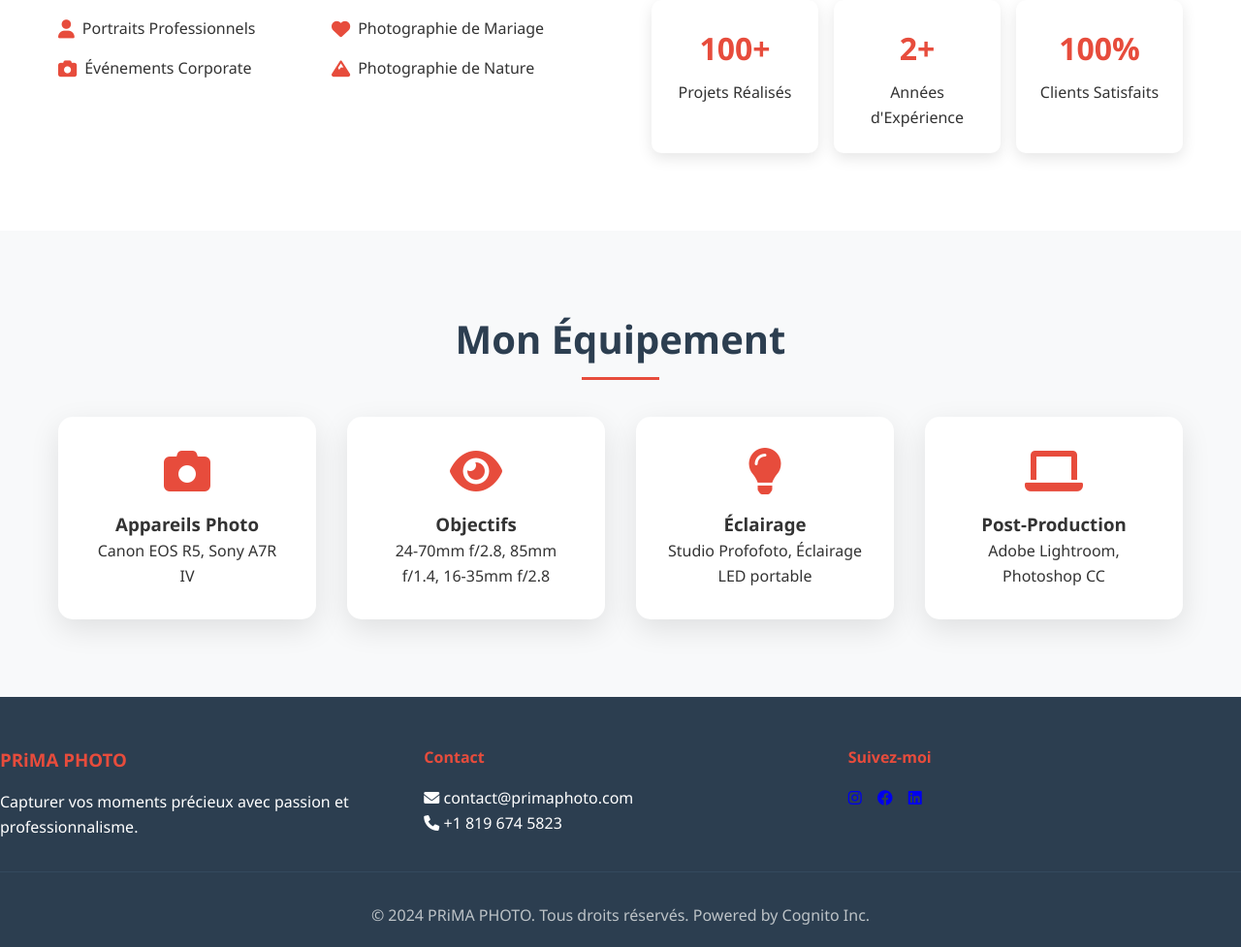
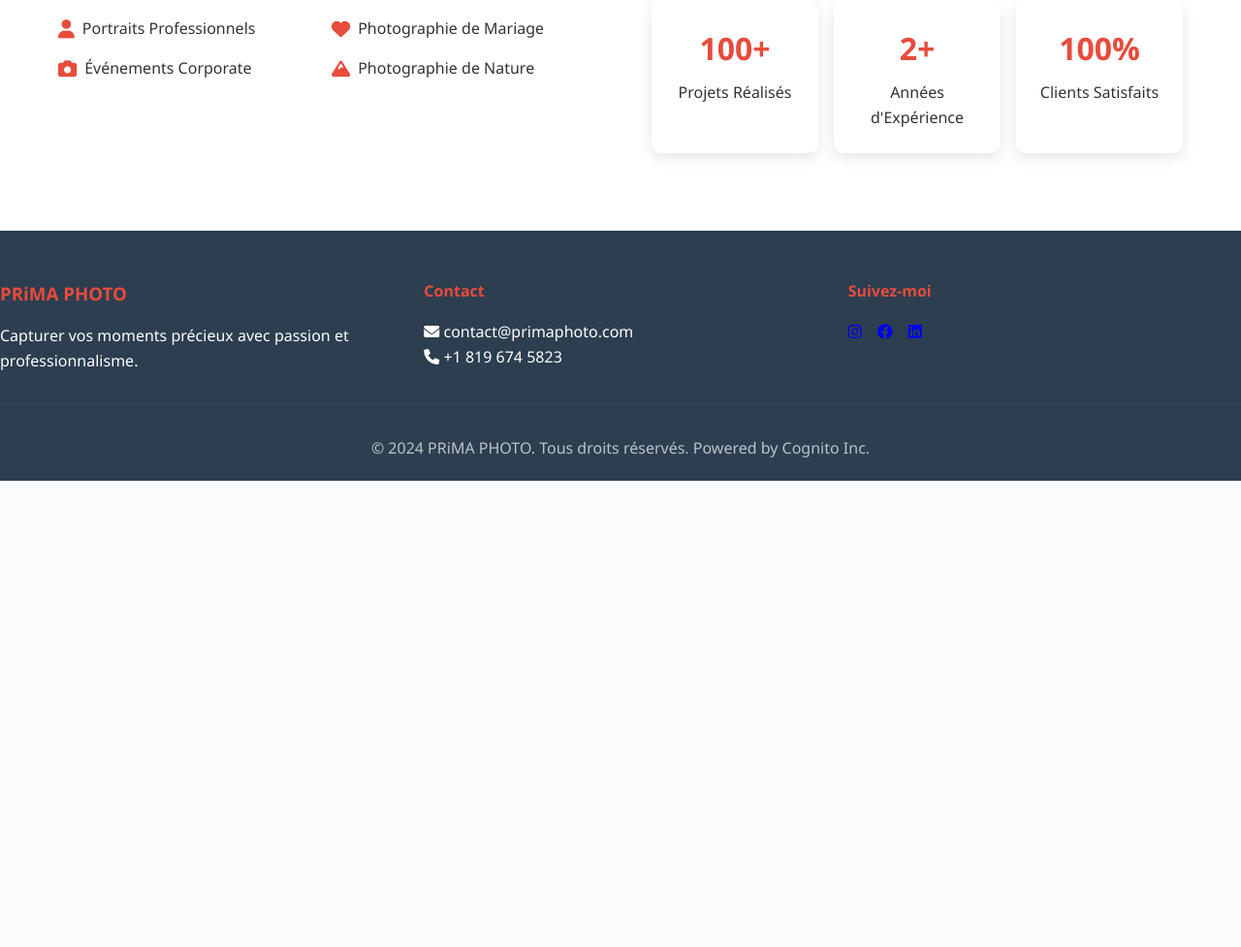
Before and after one commit to JonathanK-N/Portfolio, a Flask app: page /a-propos in a window 1280 px wide. Shown: the part 968-1945 px from the top of the page at 97% size. After the commit the page ends 1464 px from the top, so only its background shows below. Run offline with Flask 3, Linux system fonts and the light colour scheme.

Commit message:
update admin page

```diff
--- a/templates/about.html
+++ b/templates/about.html
@@ -66,31 +66,5 @@
     </div>
 </section>
 
-<section class="equipment">
-    <div class="container">
-        <h2 class="section-title">Mon Équipement</h2>
-        <div class="equipment-grid">
-            <div class="equipment-item">
-                <i class="fas fa-camera"></i>
-                <h3>Appareils Photo</h3>
-                <p>Canon EOS R5, Sony A7R IV</p>
-            </div>
-            <div class="equipment-item">
-                <i class="fas fa-eye"></i>
-                <h3>Objectifs</h3>
-                <p>24-70mm f/2.8, 85mm f/1.4, 16-35mm f/2.8</p>
-            </div>
-            <div class="equipment-item">
-                <i class="fas fa-lightbulb"></i>
-                <h3>Éclairage</h3>
-                <p>Studio Profofoto, Éclairage LED portable</p>
-            </div>
-            <div class="equipment-item">
-                <i class="fas fa-laptop"></i>
-                <h3>Post-Production</h3>
-                <p>Adobe Lightroom, Photoshop CC</p>
-            </div>
-        </div>
-    </div>
-</section>
+
 {% endblock %}
--- a/templates/admin/add_image.html
+++ b/templates/admin/add_image.html
@@ -17,6 +17,7 @@
                 <li><a href="{{ url_for('admin_dashboard') }}"><i class="fas fa-tachometer-alt"></i> Tableau de bord</a></li>
                 <li><a href="{{ url_for('admin_gallery') }}" class="active"><i class="fas fa-images"></i> Galerie</a></li>
                 <li><a href="{{ url_for('admin_services') }}"><i class="fas fa-cogs"></i> Services</a></li>
+                <li><a href="{{ url_for('admin_pages') }}"><i class="fas fa-file-alt"></i> Pages</a></li>
                 <li><a href="{{ url_for('home') }}" target="_blank"><i class="fas fa-eye"></i> Voir le site</a></li>
                 <li><a href="{{ url_for('admin_logout') }}"><i class="fas fa-sign-out-alt"></i> Déconnexion</a></li>
             </ul>
--- a/templates/admin/edit_service.html
+++ b/templates/admin/edit_service.html
@@ -17,6 +17,7 @@
                 <li><a href="{{ url_for('admin_dashboard') }}"><i class="fas fa-tachometer-alt"></i> Tableau de bord</a></li>
                 <li><a href="{{ url_for('admin_gallery') }}"><i class="fas fa-images"></i> Galerie</a></li>
                 <li><a href="{{ url_for('admin_services') }}" class="active"><i class="fas fa-cogs"></i> Services</a></li>
+                <li><a href="{{ url_for('admin_pages') }}"><i class="fas fa-file-alt"></i> Pages</a></li>
                 <li><a href="{{ url_for('home') }}" target="_blank"><i class="fas fa-eye"></i> Voir le site</a></li>
                 <li><a href="{{ url_for('admin_logout') }}"><i class="fas fa-sign-out-alt"></i> Déconnexion</a></li>
             </ul>
--- a/templates/admin/gallery.html
+++ b/templates/admin/gallery.html
@@ -17,6 +17,7 @@
                 <li><a href="{{ url_for('admin_dashboard') }}"><i class="fas fa-tachometer-alt"></i> Tableau de bord</a></li>
                 <li><a href="{{ url_for('admin_gallery') }}" class="active"><i class="fas fa-images"></i> Galerie</a></li>
                 <li><a href="{{ url_for('admin_services') }}"><i class="fas fa-cogs"></i> Services</a></li>
+                <li><a href="{{ url_for('admin_pages') }}"><i class="fas fa-file-alt"></i> Pages</a></li>
                 <li><a href="{{ url_for('home') }}" target="_blank"><i class="fas fa-eye"></i> Voir le site</a></li>
                 <li><a href="{{ url_for('admin_logout') }}"><i class="fas fa-sign-out-alt"></i> Déconnexion</a></li>
             </ul>
--- a/templates/admin/services.html
+++ b/templates/admin/services.html
@@ -17,6 +17,7 @@
                 <li><a href="{{ url_for('admin_dashboard') }}"><i class="fas fa-tachometer-alt"></i> Tableau de bord</a></li>
                 <li><a href="{{ url_for('admin_gallery') }}"><i class="fas fa-images"></i> Galerie</a></li>
                 <li><a href="{{ url_for('admin_services') }}" class="active"><i class="fas fa-cogs"></i> Services</a></li>
+                <li><a href="{{ url_for('admin_pages') }}"><i class="fas fa-file-alt"></i> Pages</a></li>
                 <li><a href="{{ url_for('home') }}" target="_blank"><i class="fas fa-eye"></i> Voir le site</a></li>
                 <li><a href="{{ url_for('admin_logout') }}"><i class="fas fa-sign-out-alt"></i> Déconnexion</a></li>
             </ul>
```
